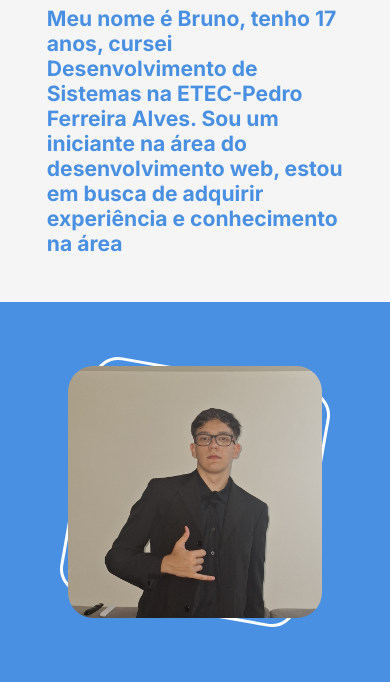
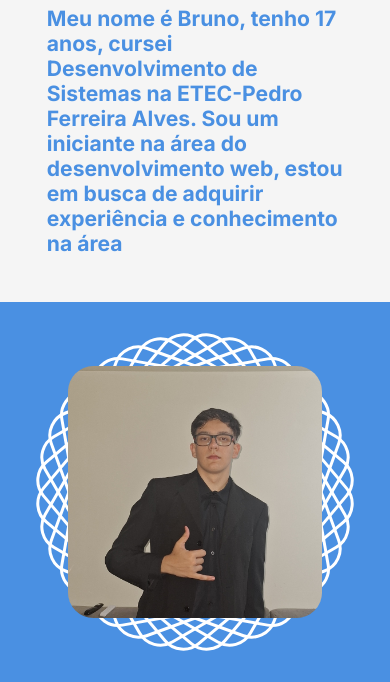
Before and after one commit to brunofsz/Portif-lio, a plain HTML site: page index.html in a window 390 px wide. Shown: the part 162-844 px from the top of the page. Drawn offline with Linux system fonts and the light colour scheme.

Commit message:
responsivando style.css

```diff
--- a/index.html
+++ b/index.html
@@ -20,13 +20,13 @@
     <div class="foto">
       <img class="ftperfil" src="fotoPerfil.jpg" alt="">
       <div class="moldura"></div>
-      <div class="moldura2"></div>
-      <div class="moldura3"></div>
-      <div class="moldura4"></div>
-      <div class="moldura5"></div>
-      <div class="moldura6"></div>
-      <div class="moldura7"></div>
-      <div class="moldura8"></div>
+      <div class="moldura m2"></div>
+      <div class="moldura m3"></div>
+      <div class="moldura m4"></div>
+      <div class="moldura m5"></div>
+      <div class="moldura m6"></div>
+      <div class="moldura m7"></div>
+      <div class="moldura m8"></div>
     </div>
   </div>
 
```
